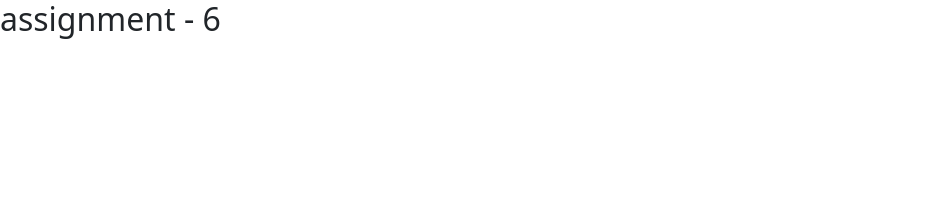
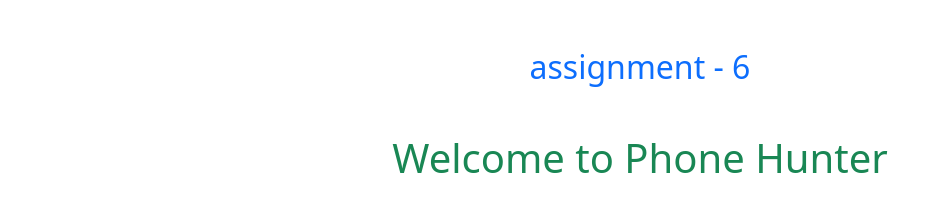
Before and after one commit to arifphero4/-phone-hunter-arifphero4, a plain HTML site: page index.html in a window 1280 px wide. Shown: the whole page, without its empty margins (0-949 px from the left). Drawn offline with nearby package versions, Linux system fonts and the light colour scheme.

Commit message:
add shope name

```diff
--- a/index.html
+++ b/index.html
@@ -14,7 +14,8 @@
     />
   </head>
   <body>
-    <h2>assignment - 6</h2>
+    <h2 class="text-center my-5 text-primary">assignment - 6</h2>
+    <h1 class="text-center text-success">Welcome to Phone Hunter</h1>
 
     <!-- bootstrap js script file  -->
     <script
```
